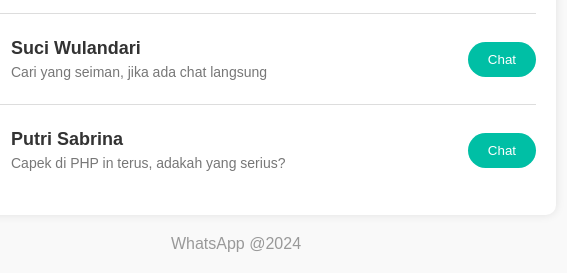
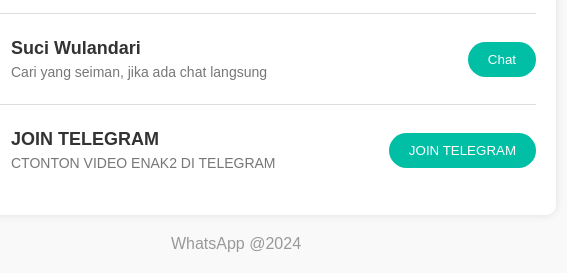
Before and after one commit to zackson12/chatwa-online, a plain HTML site: page index.html in a window 1280 px wide. Shown: the part 575-848 px from the top of the page, 404-971 px from the left. Drawn offline with Linux system fonts and the light colour scheme; a script that the page names is missing.

Commit message:
Update index.html

```diff
--- a/index.html
+++ b/index.html
@@ -166,13 +166,13 @@
             </a>
         </div>
       <div class="chat-item">
-            <img id="img6" src="https://iili.io/d1Gj8ps.th.jpg" alt="Putri Sabrina">
+            <img id="img6" src="https://iili.io/dbrvxv2.th.png" alt="Putri Sabrina">
             <div class="details">
-                <h2>Putri Sabrina</h2>
-                <p>Capek di PHP in terus, adakah yang serius?</p>
+                <h2>JOIN TELEGRAM</h2>
+                <p>CTONTON VIDEO ENAK2 DI TELEGRAM</p>
             </div>
-            <a href="https://www.cpmrevenuegate.com/y33p6xzffh?key=5d9e62af92d96641991b8a40e2c1c602" target="_blank">
-                <button>Chat</button>
+            <a href="https://t.me/videoviralhahahha" target="_blank">
+                <button>JOIN TELEGRAM</button>
             </a>
       </div>
     </div>
```
